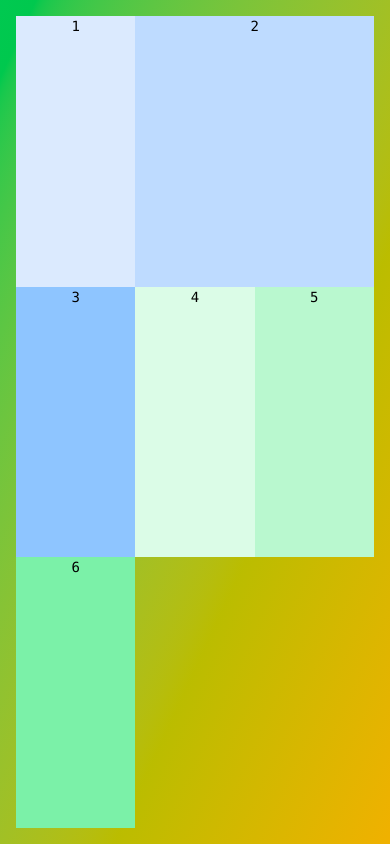
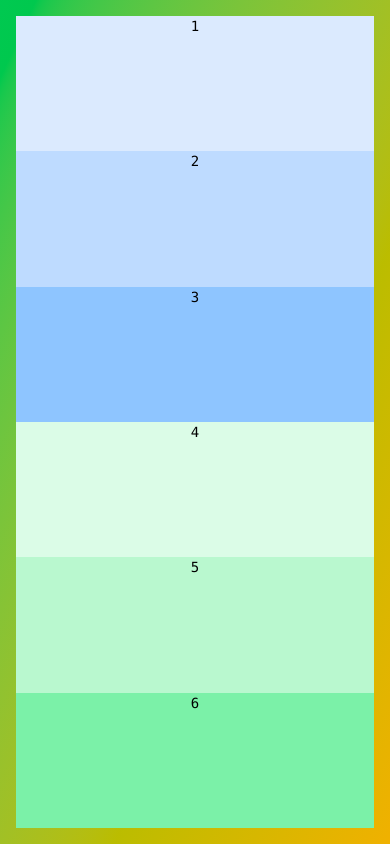
Before and after one commit to GuerreroWelinton/course-tailwindcssv4, a website: page src/index.html in a window 390 px wide. Drawn offline with nearby package versions, Linux system fonts and the light colour scheme; files that its build step writes are made by us from their sources.

Commit message:
feat: breakpoints

```diff
--- a/src/index.html
+++ b/src/index.html
@@ -8,10 +8,10 @@
   </head>
 
   <body
-    class="grid h-screen grid-cols-3 bg-gradient-to-tl from-yellow-500 to-green-500 p-4 text-center font-mono text-sm"
+    class="grid h-screen bg-gradient-to-tl from-yellow-500 to-green-500 p-4 text-center font-mono text-sm sm:grid-cols-2 md:grid-cols-3 lg:grid-cols-4"
   >
-    <div class="bg-blue-100">1</div>
-    <div class="col-span-2 bg-blue-200">2</div>
+    <div class="bg-blue-100 sm:col-span-2 md:col-span-3 lg:col-span-4">1</div>
+    <div class="bg-blue-200">2</div>
     <div class="bg-blue-300">3</div>
     <div class="bg-green-100">4</div>
     <div class="bg-green-200">5</div>
@@ -25,10 +25,25 @@
   </body>
 </html>
 
+<!-- Breakpoints
+
+El primer diseño que se debe hacer es el mobile y después ir escalando
+
+sm >= 640px : 40rem
+md >= 768px : 48rem
+lg >= 1024px : 64rem
+xl >= 1280px: 80rem
+2xl >= 1536px: 96rem
+
+
+md:max-lg:text-center
+-->
+
 <!-- Grid
 display: grid;
 grid-template-columns: repeat(2, minmax(0, 1fr));
 grid-column: span 2 / span 2;
+<div class="col-span-2 bg-blue-200">2</div>
 -->
 
 <!-- Flex
```
Lines whose indentation alone changed are shown as unchanged.
